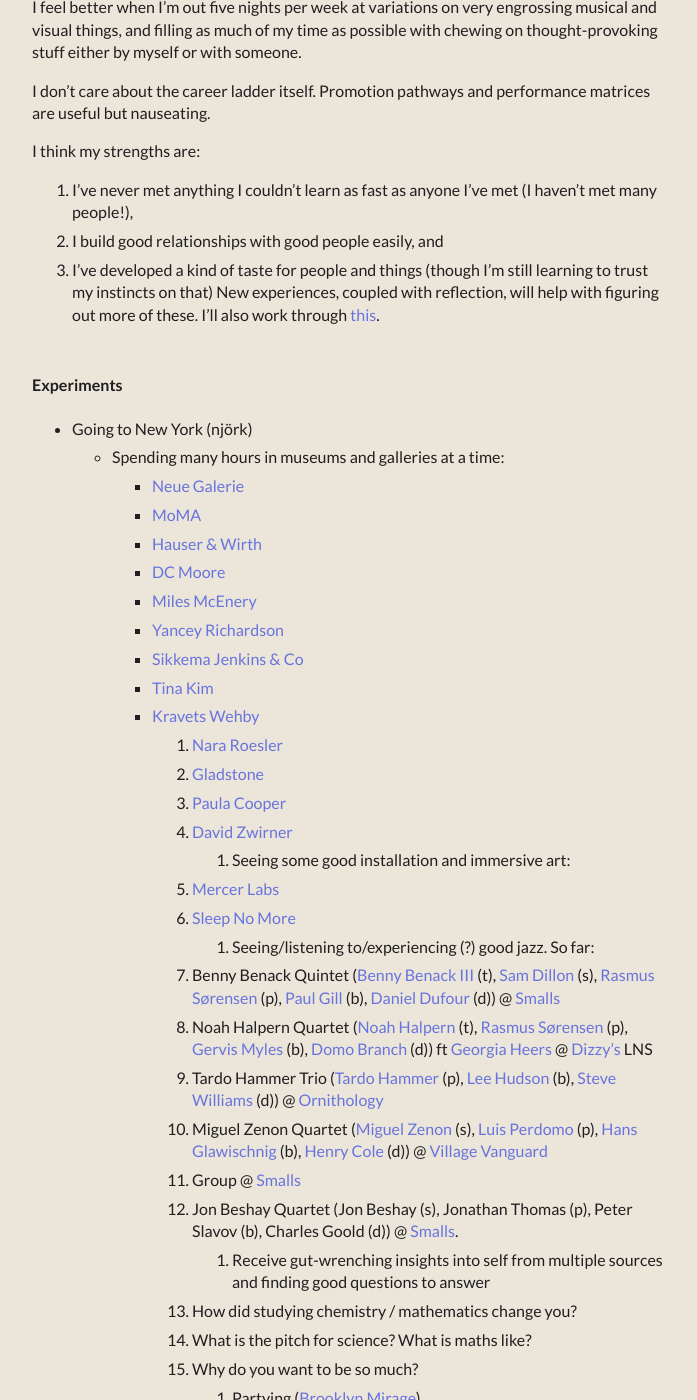
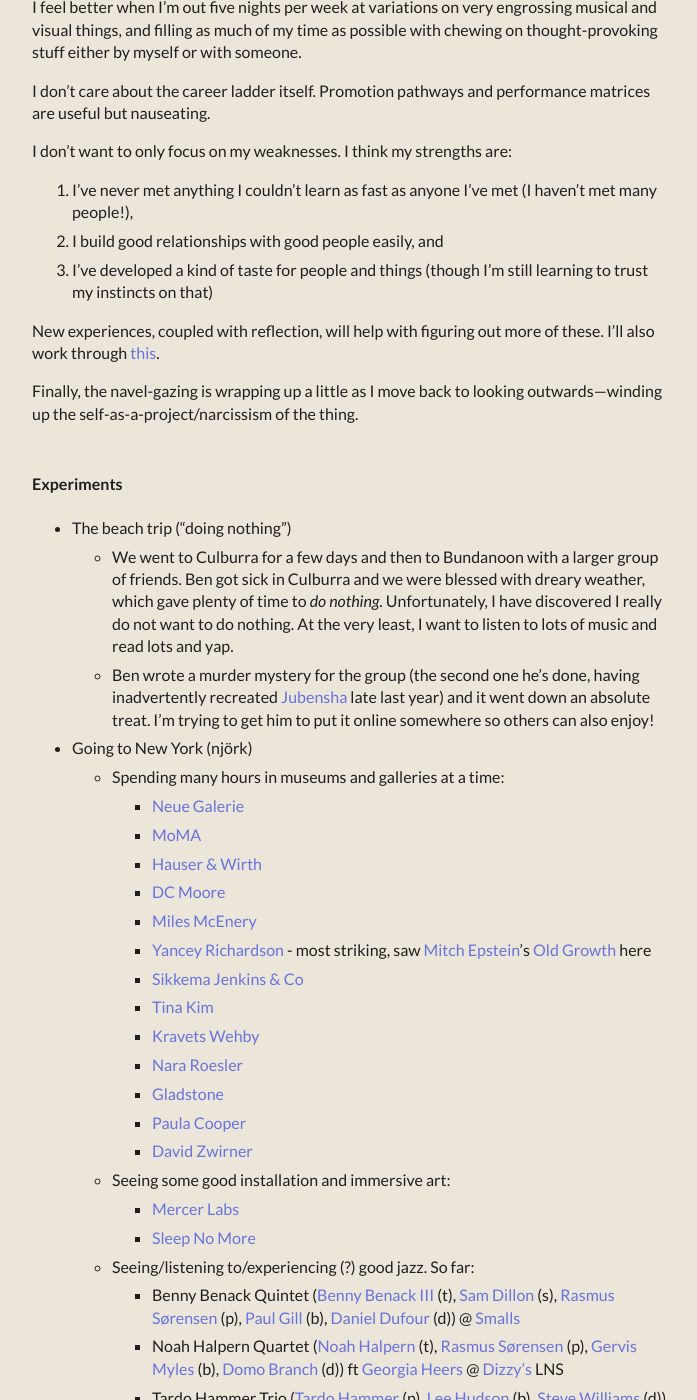
Before and after one commit to clarebirch/clarebirch.github.io, a Jekyll site: the page built from quarter-life-crisis.md, in a window 1280 px wide and 1400 px high, scrolled down 4288 px. Shown: the whole window, without its empty margins (288-985 px from the left). Built offline with Jekyll 4.4.1, drawn with Linux system fonts in a browser that asks for light colours; some web fonts are replaced; some of the changed text lies outside the part shown.

Commit message:
msg updated qlc

```diff
--- a/quarter-life-crisis.md
+++ b/quarter-life-crisis.md
@@ -87,14 +87,19 @@
 
 I don't care about the career ladder itself. Promotion pathways and performance matrices are useful but nauseating.
 
-I think my strengths are:
+I don't want to only focus on my weaknesses. I think my strengths are:
 1. I've never met anything I couldn't learn as fast as anyone I've met (I haven't met many people!),
 2. I build good relationships with good people easily, and
-3. I've developed a kind of taste for people and things (though I'm still learning to trust my instincts on that)
+4. I've developed a kind of taste for people and things (though I'm still learning to trust my instincts on that)
+
 New experiences, coupled with reflection, will help with figuring out more of these. I'll also work through [this](https://80000hours.org/articles/personal-strengths/).
 
+Finally, the navel-gazing is wrapping up a little as I move back to looking outwards---winding up the self-as-a-project/narcissism of the thing.
 
 #### Experiments
+- The beach trip ("doing nothing")
+	- We went to Culburra for a few days and then to Bundanoon with a larger group of friends. Ben got sick in Culburra and we were blessed with dreary weather, which gave plenty of time to _do nothing_. Unfortunately, I have discovered I really do not want to do nothing. At the very least, I want to listen to lots of music and read lots and yap.
+	- Ben wrote a murder mystery for the group (the second one he's done, having inadvertently recreated [Jubensha](https://en.wikipedia.org/wiki/Jubensha) late last year) and it went down an absolute treat. I'm trying to get him to put it online somewhere so others can also enjoy!
 - Going to New York (njörk)
 	- Spending many hours in museums and galleries at a time:
 		- [Neue Galerie](https://www.neuegalerie.org/)
@@ -102,45 +107,57 @@
 		- [Hauser & Wirth](https://www.hauserwirth.com/)
 		- [DC Moore](https://www.dcmooregallery.com/)
 		- [Miles McEnery](https://www.milesmcenery.com/)
-		- [Yancey Richardson](https://www.yanceyrichardson.com/)
+		- [Yancey Richardson](https://www.yanceyrichardson.com/) - most striking, saw [Mitch Epstein](https://mitchepstein.net/)'s [Old Growth](https://www.yanceyrichardson.com/exhibitions/mitch-epstein4) here
 		- [Sikkema Jenkins & Co](https://www.sikkemajenkinsco.com/)
 		- [Tina Kim](https://tinakimgallery.com/)
 		- [Kravets Wehby](https://www.kravetswehbygallery.com/)
-		1. [Nara Roesler](https://nararoesler.art/en/)
-		2. [Gladstone](https://www.google.com/search?q=gladstone+gallery&oq=gladstone+gallery&sourceid=chrome&ie=UTF-8)
-		3. [Paula Cooper](https://www.paulacoopergallery.com/)
-		4. [David Zwirner](https://www.davidzwirner.com/)
-	2. Seeing some good installation and immersive art:
-		1. [Mercer Labs](https://www.mercerlabs.com/)
-		2. [Sleep No More](https://mckittrickhotel.com/events/sleep-no-more/)
-	3. Seeing/listening to/experiencing (?) good jazz. So far:
-		1. Benny Benack Quintet ([Benny Benack III](https://www.bennybenackjazz.com/) (t), [Sam Dillon](http://www.samdillonmusic.com/) (s), [Rasmus Sørensen](https://www.rasmussorensen.com/) (p), [Paul Gill](https://www.allaboutjazz.com/musicians/paul-gill/) (b), [Daniel Dufour](https://www.danieldufour.com/) (d)) @ [Smalls](https://www.smallslive.com/)
-		2. Noah Halpern Quartet ([Noah Halpern](https://www.noahhalpernmusic.com/) (t), [Rasmus Sørensen](https://www.rasmussorensen.com/) (p), [Gervis Myles](https://www.instagram.com/moneysignlavemoneysignlut) (b), [Domo Branch](https://www.domobranch.com/) (d)) ft [Georgia Heers](https://www.instagram.com/georgiaheers/reels/?__d=1) @ [Dizzy's](https://jazz.org/dizzys/) LNS
-		3. Tardo Hammer Trio ([Tardo Hammer](https://tardohammer.com/) (p), [Lee Hudson](https://www.smallslive.com/artists/135-lee-hudson/) (b), [Steve Williams](https://www.allaboutjazz.com/musicians/steve-williams/) (d)) @ [Ornithology](https://www.ornithologyjazzclub.com/)
-		4. Miguel Zenon Quartet ([Miguel Zenon](https://miguelzenon.com/) (s), [Luis Perdomo](https://luisperdomojazz.com/) (p), [Hans Glawischnig](https://www.hansglawischnig.com/) (b), [Henry Cole](https://henry-cole.com/henry-cole) (d)) @ [Village Vanguard](https://villagevanguard.com/)
-		5. Group @ [Smalls](https://www.smallslive.com/)
-		6. Jon Beshay Quartet (Jon Beshay (s), Jonathan Thomas (p), Peter Slavov (b), Charles Goold (d)) @ [Smalls](https://www.smallslive.com/).
-	4. Receive gut-wrenching insights into self from multiple sources and finding good questions to answer
-		1. How did studying chemistry / mathematics change you?
-		2. What is the pitch for science? What is maths like?
-		3. Why do you want to be so much?
-	5. Partying ([Brooklyn Mirage](https://www.avant-gardner.com/the-brooklyn-mirage))
-	6. Going to Twitter meetups ([coldhealing's 70k follower celebration](https://x.com/clarejtbirch/status/1832857612762689858))
-	7. Walking and writing lots
+		-  [Nara Roesler](https://nararoesler.art/en/)
+		- [Gladstone](https://www.google.com/search?q=gladstone+gallery&oq=gladstone+gallery&sourceid=chrome&ie=UTF-8)
+		- [Paula Cooper](https://www.paulacoopergallery.com/)
+		- [David Zwirner](https://www.davidzwirner.com/)
+	- Seeing some good installation and immersive art:
+		- [Mercer Labs](https://www.mercerlabs.com/)
+		- [Sleep No More](https://mckittrickhotel.com/events/sleep-no-more/)
+	- Seeing/listening to/experiencing (?) good jazz. So far:
+		- Benny Benack Quintet ([Benny Benack III](https://www.bennybenackjazz.com/) (t), [Sam Dillon](http://www.samdillonmusic.com/) (s), [Rasmus Sørensen](https://www.rasmussorensen.com/) (p), [Paul Gill](https://www.allaboutjazz.com/musicians/paul-gill/) (b), [Daniel Dufour](https://www.danieldufour.com/) (d)) @ [Smalls](https://www.smallslive.com/)
+		- Noah Halpern Quartet ([Noah Halpern](https://www.noahhalpernmusic.com/) (t), [Rasmus Sørensen](https://www.rasmussorensen.com/) (p), [Gervis Myles](https://www.instagram.com/moneysignlavemoneysignlut) (b), [Domo Branch](https://www.domobranch.com/) (d)) ft [Georgia Heers](https://www.instagram.com/georgiaheers/reels/?__d=1) @ [Dizzy's](https://jazz.org/dizzys/) LNS
+		- Tardo Hammer Trio ([Tardo Hammer](https://tardohammer.com/) (p), [Lee Hudson](https://www.smallslive.com/artists/135-lee-hudson/) (b), [Steve Williams](https://www.allaboutjazz.com/musicians/steve-williams/) (d)) @ [Ornithology](https://www.ornithologyjazzclub.com/)
+		- Miguel Zenon Quartet ([Miguel Zenon](https://miguelzenon.com/) (s), [Luis Perdomo](https://luisperdomojazz.com/) (p), [Hans Glawischnig](https://www.hansglawischnig.com/) (b), [Henry Cole](https://henry-cole.com/henry-cole) (d)) @ [Village Vanguard](https://villagevanguard.com/)
+		- Group ? @ [Smalls](https://www.smallslive.com/)
+		- Jon Beshay Quartet ([Jon Beshay](https://www.jonbeshay.com/) (s), [Jonathan Thomas](https://www.jonthomasjazz.com/) (p), [Peter Slavov](https://www.peterslavov.com/) (b), [Charles Goold](https://www.charlesgooldmusic.com/) (d)) @ [Smalls](https://www.smallslive.com/).
+	- Finding good questions to answer
+		- How did studying chemistry / mathematics change you? --> this is a good question because I answer like I'm in a job interview
+		- What is the pitch for science? What is doing maths like?
+		- Why do you want to be so much? Why are you so ambitious?
+		- In 2050, what must exist but won't without your help? And where can your attributes give you durable differential advantage?
+	- Partying ([Brooklyn Mirage](https://www.avant-gardner.com/the-brooklyn-mirage))
+	- Going to Twitter meetups ([coldhealing's 70k follower celebration](https://x.com/clarejtbirch/status/1832857612762689858))
+	- Walking and writing lots
 - Cleaning up the media diet:
-	1. Cut down slop (farewell streaming services, farewell bubblegum pop) that was making me feel like mush
-	2. Unfollowing and blocking accounts as I come across them on socials (there's going to be a lot of blocking of grindset tech people lol)
+	- Cut down slop (farewell streaming services, farewell bubblegum pop) that was making me feel like mush. Bubblegum pop does this interesting thing where you can listen to the same song over and over again and never be satiated.
+	- Unfollowing and blocking accounts as I come across them on socials (there's going to be a lot of blocking of grindset tech people lol)
 - Reading:
-	1. [The History of Jazz](https://www.kobo.com/au/en/ebook/the-history-of-jazz-3) - Ted Gioia (ongoing)
-	2. [Runaway Horses](https://www.kobo.com/au/en/ebook/runaway-horses-1) - Yukio Mishima (ongoing)
-	3. [Cosmicomics](https://www.kobo.com/au/en/ebook/the-complete-cosmicomics) - Italo Calvino
-	4. [The Sound of Waves](https://www.kobo.com/au/en/ebook/the-sound-of-waves-1) - Yukio Mishima (fin)
-	5. [Stella Maris](https://www.kobo.com/au/en/ebook/stella-maris-28) - Cormac McCarthy (fin)
-	6. [When We Cease To Understand The World](https://www.kobo.com/au/en/ebook/when-we-cease-to-understand-the-world-4) - Benjamin Labatut (fin)
+	- [The History of Jazz](https://www.kobo.com/au/en/ebook/the-history-of-jazz-3) - Ted Gioia (ongoing)
+	- [Runaway Horses](https://www.kobo.com/au/en/ebook/runaway-horses-1) - Yukio Mishima (ongoing)
+	- [Cosmicomics](https://www.kobo.com/au/en/ebook/the-complete-cosmicomics) - Italo Calvino (ongoing)
+	- [The Sound of Waves](https://www.kobo.com/au/en/ebook/the-sound-of-waves-1) - Yukio Mishima (fin)
+	- [Stella Maris](https://www.kobo.com/au/en/ebook/stella-maris-28) - Cormac McCarthy (fin)
+	- [When We Cease To Understand The World](https://www.kobo.com/au/en/ebook/when-we-cease-to-understand-the-world-4) - Benjamin Labatut (fin)
+	- [TBR list](https://clarebir.ch/tbr.html)
+- Listening:
+	- [Achievement Society and the rise of narcissism, depression, and anxiety - Byung-Chul Han](https://open.spotify.com/episode/4i1cHIuY2ZUNrp07IDgr7N?si=CioAlCpJQqCU0l3_DYRvfA) - Philosophize This
+	- [Elements of Light](https://open.spotify.com/album/33qR6cvaLQDNf3QYjSJFwG?si=0aZt7azHSKuJ0aGLfF4ciQ) - Simon Moullier
+	- [In These Times](https://open.spotify.com/album/6OPYeQwXhmkcaSuh6fUTXA?si=2UwSEV5wSZGzyxDUppN6Ig) - Makaya McCraven
+	- [Time Out](https://open.spotify.com/album/0nTTEAhCZsbbeplyDMIFuA?si=4Do2HGveR2mx9BcjrsM4Wg) - The Dave Brubeck Quartet
+	- [Californication](https://open.spotify.com/album/2Y9IRtehByVkegoD7TcLfi?si=9KxiwiyXQIujBLRASTTZHg) - The Red Hot Chilli Peppers
+	- [The Freewheelin' Bob Dylan](https://open.spotify.com/album/0o1uFxZ1VTviqvNaYkTJek?si=I4I4Bg04SgS2oxc6ME2NEw) - Bob Dylan
 
 #### Suggestions from people
-- Develop a strong understanding of your own strengths alongside this.
-- Consider psychedelics. Given this isn't possible, try building a strong meditation practice and doing a silent retreat.
+- Develop a strong understanding of your own strengths alongside this. (Mike)
+- Consider psychedelics. Given this isn't possible, try building a strong meditation practice and doing a silent retreat. (Angus)
+- Coaching (Jessy)
+- Get a job, get a job, get a job (Ben)
+- Write 500-1000 words on each of ~10 topics that interest you (Casey)
 
 #### References
 <iframe style="border: 0; width: 100%; height: 450px;" allowfullscreen frameborder="0" src="https://raindrop.io/clare-j-birch/public-personal-library-47164316/embed/search=qlc&hide=tags%2C+excerpt%2C+header"></iframe>
```
Also changed, not shown: .obsidian/workspace.json.
